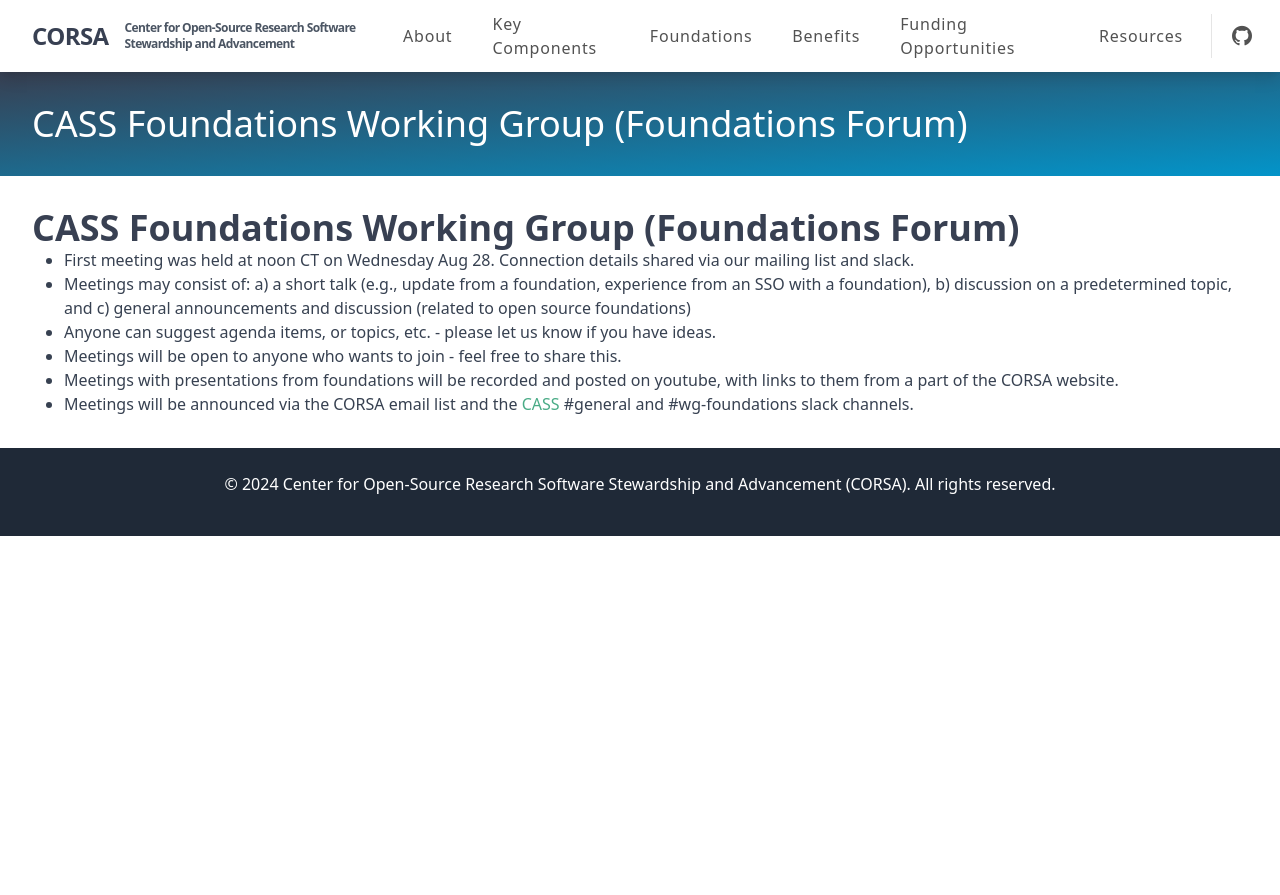
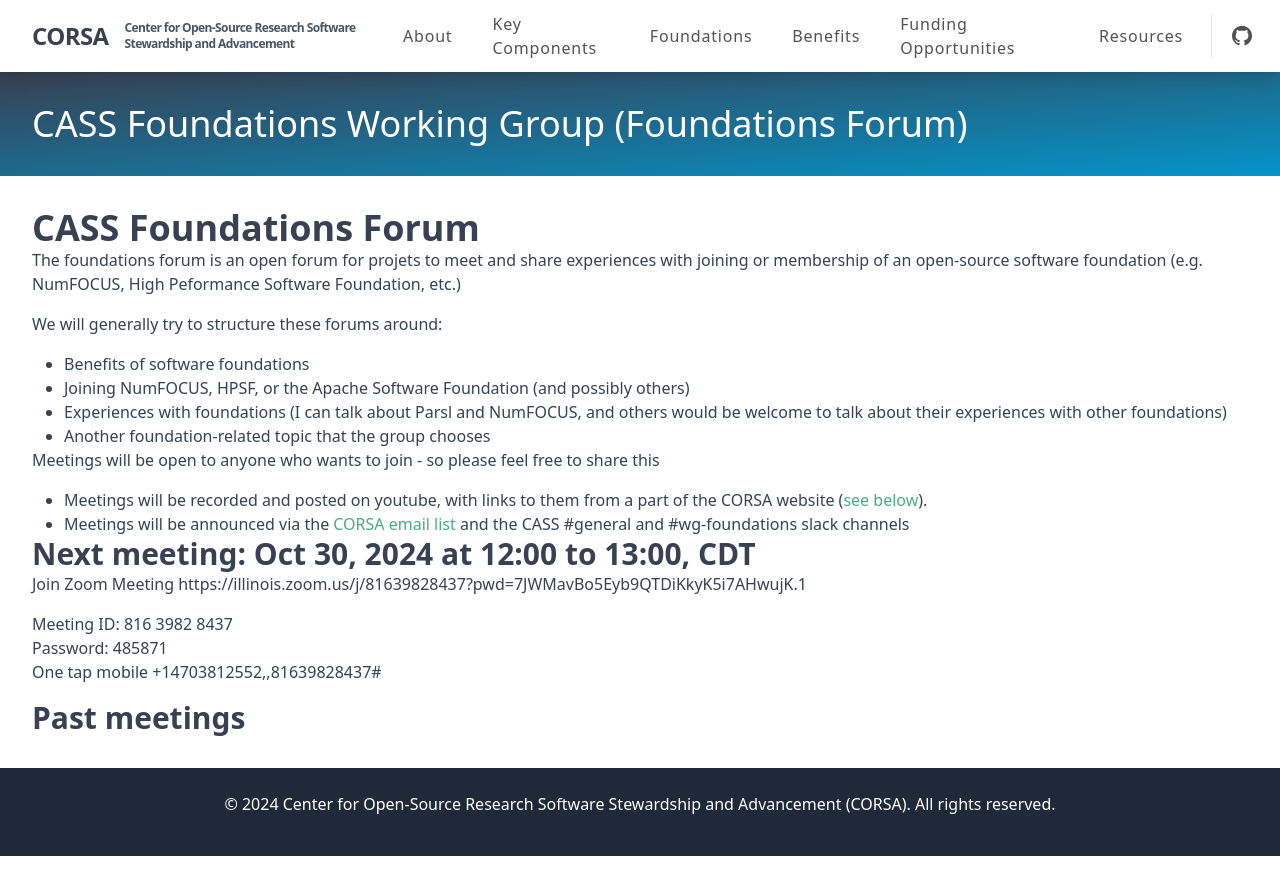
Before and after one commit to corsa-center/corsa-center.github.io, a Jekyll site: the page built from docs/meetings/foundations-wg.html, in a window 1280 px wide. Shown: the top 895 px of the page. Built offline with Jekyll 4.4.1, drawn with Linux system fonts in a browser that asks for light colours; nearby versions of some CDN libraries.

Commit message:
Update foundations content.

```diff
--- a/docs/_includes/foundations-wg.markdown
+++ b/docs/_includes/foundations-wg.markdown
@@ -1,8 +1,25 @@
-# CASS Foundations Working Group (Foundations Forum)
+# CASS Foundations Forum
 
-- First meeting was held at noon CT on Wednesday Aug 28. Connection details shared via our mailing list and slack.
-- Meetings may consist of: a) a short talk (e.g., update from a foundation, experience from an SSO with a foundation), b) discussion on a predetermined topic, and c) general announcements and discussion (related to open source foundations)
-- Anyone can suggest agenda items, or topics, etc. - please let us know if you have ideas.
-- Meetings will be open to anyone who wants to join - feel free to share this.
-- Meetings with presentations from foundations will be recorded and posted on youtube, with links to them from a part of the CORSA website.
-- Meetings will be announced via the CORSA email list and the [CASS](https://cass.community/) #general and #wg-foundations slack channels.
+The foundations forum is an open forum for projets to meet and share experiences with joining or membership of an open-source software foundation (e.g. NumFOCUS, High Peformance Software Foundation, etc.)
+
+We will generally try to structure these forums around:
+- Benefits of software foundations
+- Joining NumFOCUS, HPSF, or the Apache Software Foundation (and possibly others)
+- Experiences with foundations (I can talk about Parsl and NumFOCUS, and others would be welcome to talk about their experiences with other foundations)
+- Another foundation-related topic that the group chooses
+
+Meetings will be open to anyone who wants to join - so please feel free to share this
+- Meetings will be recorded and posted on youtube, with links to them from a part of the CORSA website ([see below](#past-meetings)).
+- Meetings will be announced via the [CORSA email list](https://groups.io/g/corsa/join) and the CASS #general and #wg-foundations slack channels
+
+
+## Next meeting: Oct 30, 2024 at 12:00 to 13:00, CDT
+>
+>Join Zoom Meeting
+>  https://illinois.zoom.us/j/81639828437?pwd=7JWMavBo5Eyb9QTDiKkyK5i7AHwujK.1
+>
+>Meeting ID: 816 3982 8437<br>
+>Password: 485871<br>
+>One tap mobile +14703812552,,81639828437#
+
+## Past meetings
```
